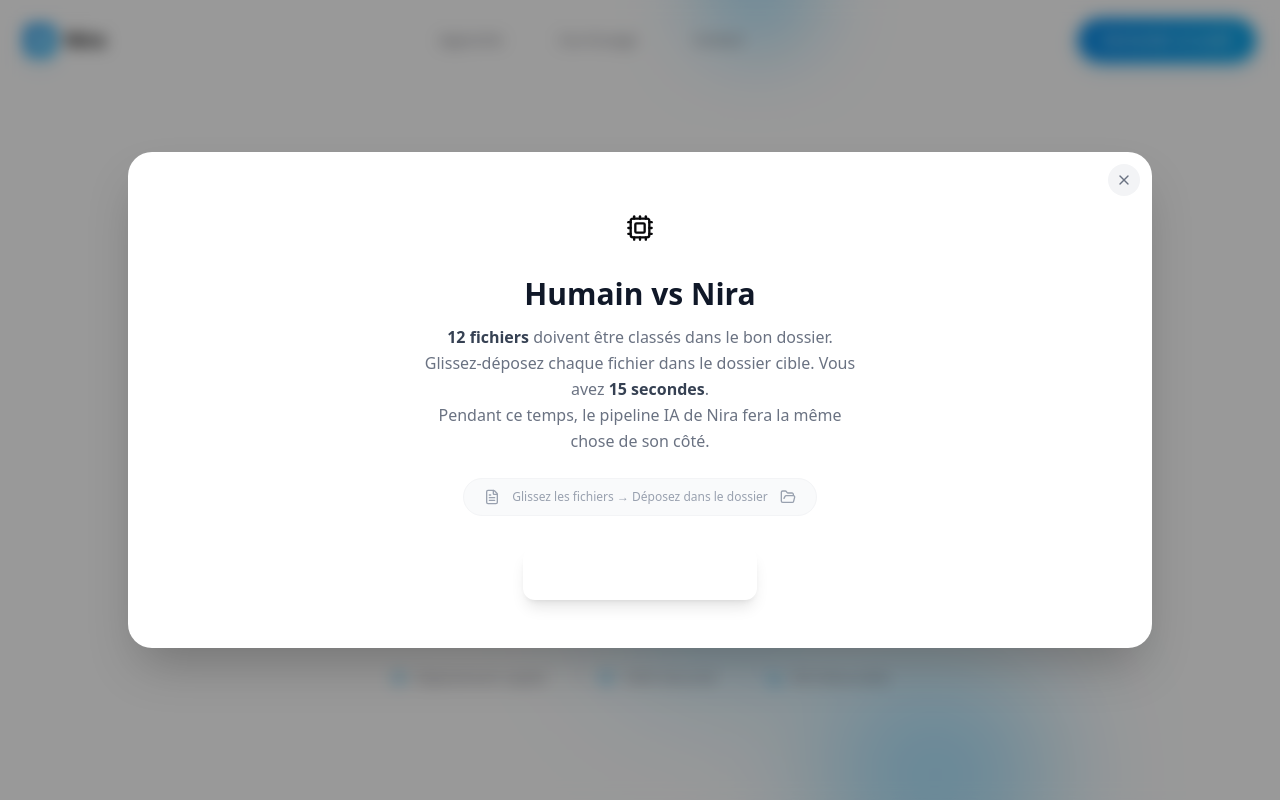
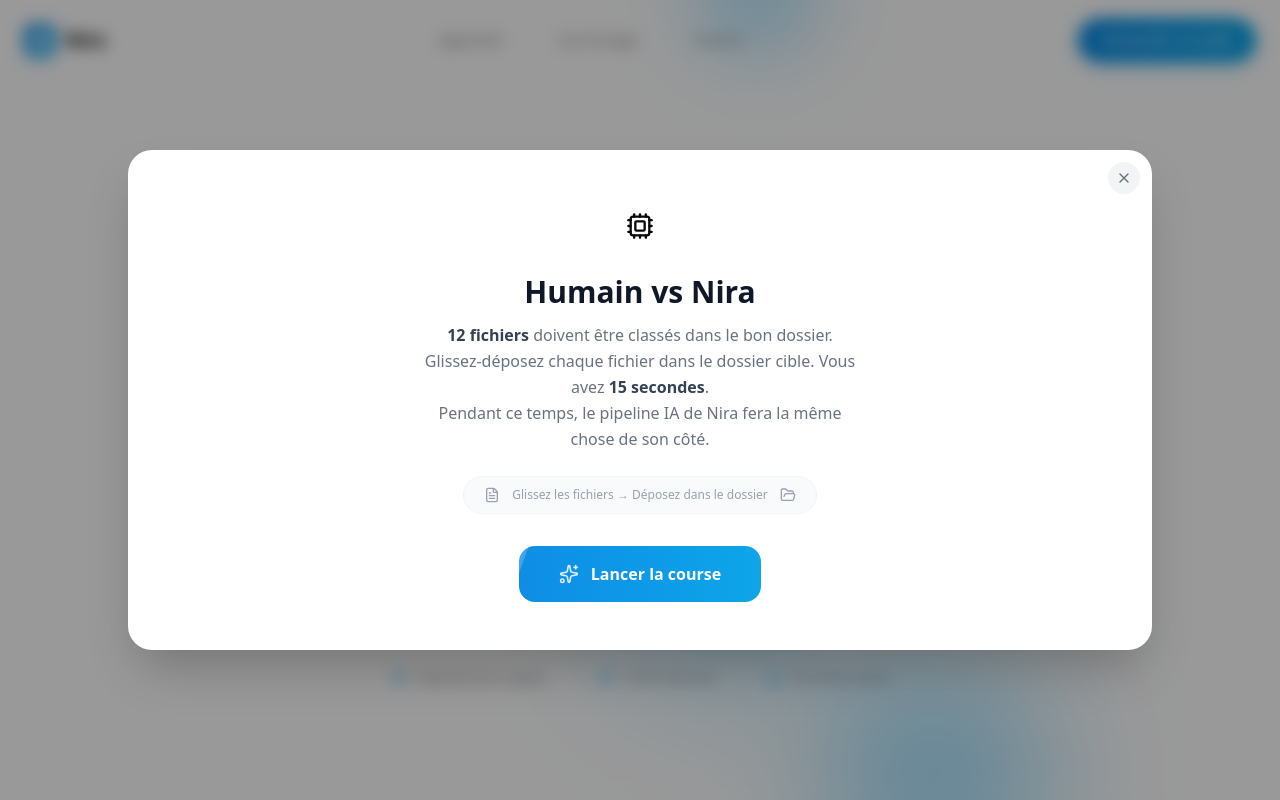
Before and after one commit to magentyagency-ops/Nira.consulting, a Next.js app: page / in a window 1280 px wide. Both pictures are taken after a click on the button "Voir comment ça fonctionne". Shown: the top 800 px of the page. Built offline with nearby package versions, Linux system fonts and the light colour scheme.

Commit message:
style: enhance simulation buttons with premium gradients and fix color variables

```diff
--- a/src/components/modals/SimulationModal.tsx
+++ b/src/components/modals/SimulationModal.tsx
@@ -265,13 +265,16 @@
                 <FolderOpen className="w-4 h-4 text-nira-blue" />
             </div>
 
-            <button
+            <motion.button
+                whileHover={{ scale: 1.02, y: -2 }}
+                whileTap={{ scale: 0.98 }}
                 onClick={startCountdown}
-                className="px-10 py-3.5 bg-nira-blue text-white font-semibold rounded-xl hover:bg-nira-blue/90 transition-all shadow-lg shadow-nira-blue/20 flex items-center gap-2"
+                className="px-10 py-4 bg-gradient-to-r from-nira-blue-600 to-nira-blue-500 text-white font-bold rounded-2xl hover:shadow-[0_20px_40px_-15px_rgba(15,141,230,0.4)] transition-all flex items-center gap-3 relative overflow-hidden group"
             >
-                <Sparkles className="w-4 h-4" />
-                Lancer la course
-            </button>
+                <div className="absolute inset-0 bg-white/20 translate-x-[-100%] group-hover:translate-x-[100%] transition-transform duration-700 skew-x-[-20deg]" />
+                <Sparkles className="w-5 h-5 text-blue-100" />
+                <span className="relative z-10">Lancer la course</span>
+            </motion.button>
         </motion.div>
     );
 
@@ -476,13 +479,16 @@
                 transition={{ delay: 0.8 }}
                 className="flex flex-col sm:flex-row gap-3"
             >
-                <button
+                <motion.button
+                    whileHover={{ scale: 1.02, y: -2 }}
+                    whileTap={{ scale: 0.98 }}
                     onClick={() => { handleClose(); setTimeout(openAuditModal, 350); }}
-                    className="px-8 py-3 bg-nira-blue text-white font-semibold rounded-xl hover:bg-nira-blue/90 transition-all shadow-lg shadow-nira-blue/20 flex items-center gap-2"
+                    className="px-8 py-3.5 bg-gradient-to-r from-nira-blue-600 to-nira-blue-500 text-white font-bold rounded-2xl hover:shadow-[0_20px_40px_-15px_rgba(15,141,230,0.4)] transition-all shadow-lg shadow-nira-blue/10 flex items-center gap-2 relative overflow-hidden group"
                 >
-                    <Sparkles className="w-4 h-4" />
-                    Automatiser mes processus
-                </button>
+                    <div className="absolute inset-0 bg-white/20 translate-x-[-100%] group-hover:translate-x-[100%] transition-transform duration-700 skew-x-[-20deg]" />
+                    <Sparkles className="w-4 h-4 text-blue-100" />
+                    <span className="relative z-10">Automatiser mes processus</span>
+                </motion.button>
                 <button
                     onClick={resetGame}
                     className="px-6 py-3 bg-gray-100 text-gray-600 font-medium rounded-xl hover:bg-gray-200 transition-all flex items-center gap-2"
```
